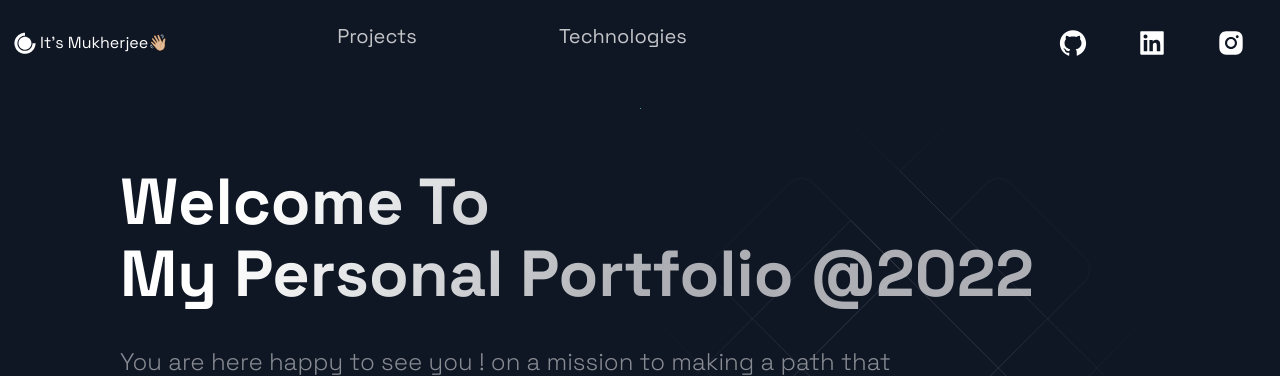
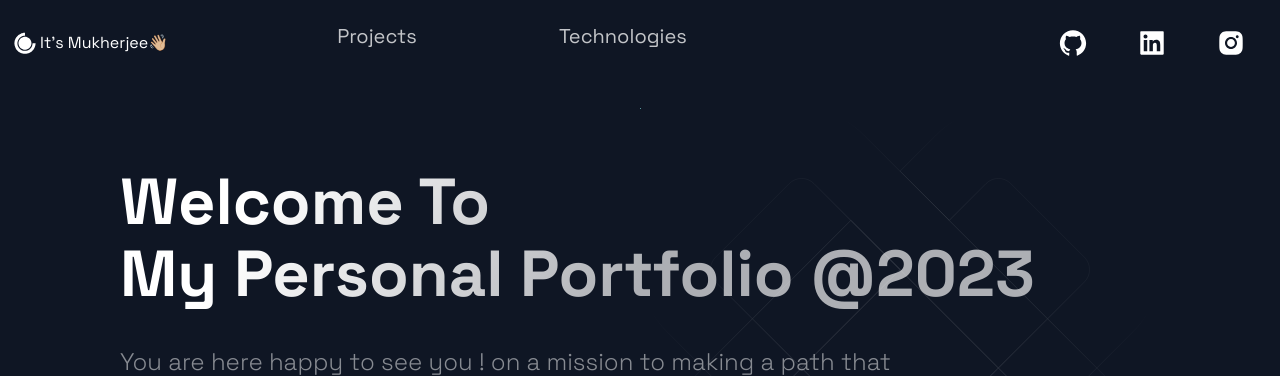
Before and after one commit to BibhabenduMukherjee/Dev-site, a Next.js app: page / in a window 1280 px wide. Shown: the top 376 px of the page. Built offline with nearby package versions, Linux system fonts and the light colour scheme.

Commit message:
Update Hero.js

```diff
--- a/src/components/Hero/Hero.js
+++ b/src/components/Hero/Hero.js
@@ -15,7 +15,7 @@ const Hero = (props) => (
       <LeftSection>
         <SectionTitle main center>
           Welcome To <br />
-          My Personal Portfolio @2022
+          My Personal Portfolio @2023
         </SectionTitle>
         <SectionText>
           You are here happy to see you ! on a mission to making a path that
```
